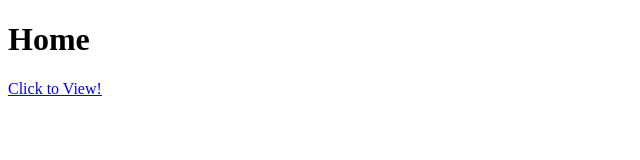
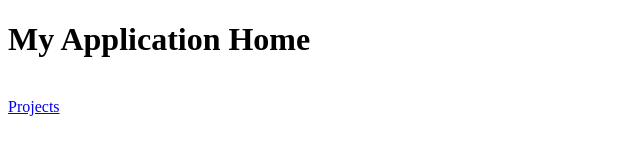
Before and after one commit to code-with-dhruv/wd201, a website: page http-server/home.html in a window 1280 px wide. Shown: the whole page, without its empty margins (0-640 px from the left). Drawn offline with Linux system fonts and the light colour scheme.

Commit message:
Update home.html

```diff
--- a/http-server/home.html
+++ b/http-server/home.html
@@ -1,7 +1,15 @@
 <!DOCTYPE html>
 <html>
-  <body>
-    <h1>Home</h1>
-    <a href="./project.html">Click to View!</a>
-  </body>
+
+<head>
+    <meta charset="UTF-8">
+    <title>My Application</title>
+</head>
+<body>
+    <h1>My Application Home</h1>
+    <br>
+    <a href="./project">Projects</a>
+    <br>
+</body>
+
 </html>
```
